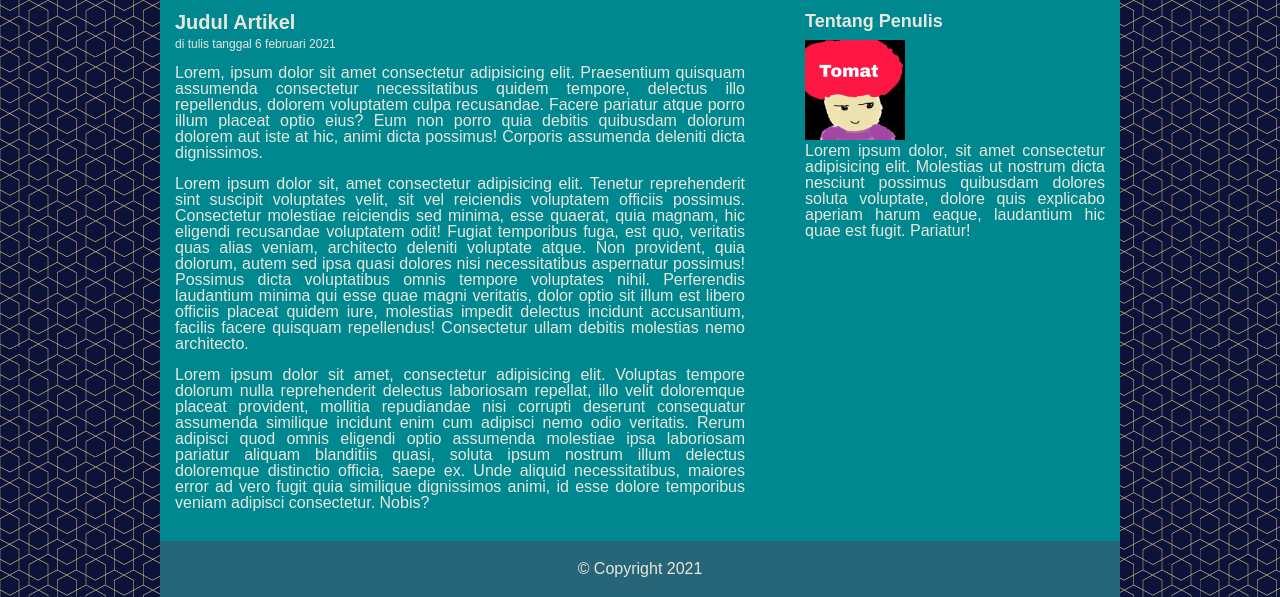
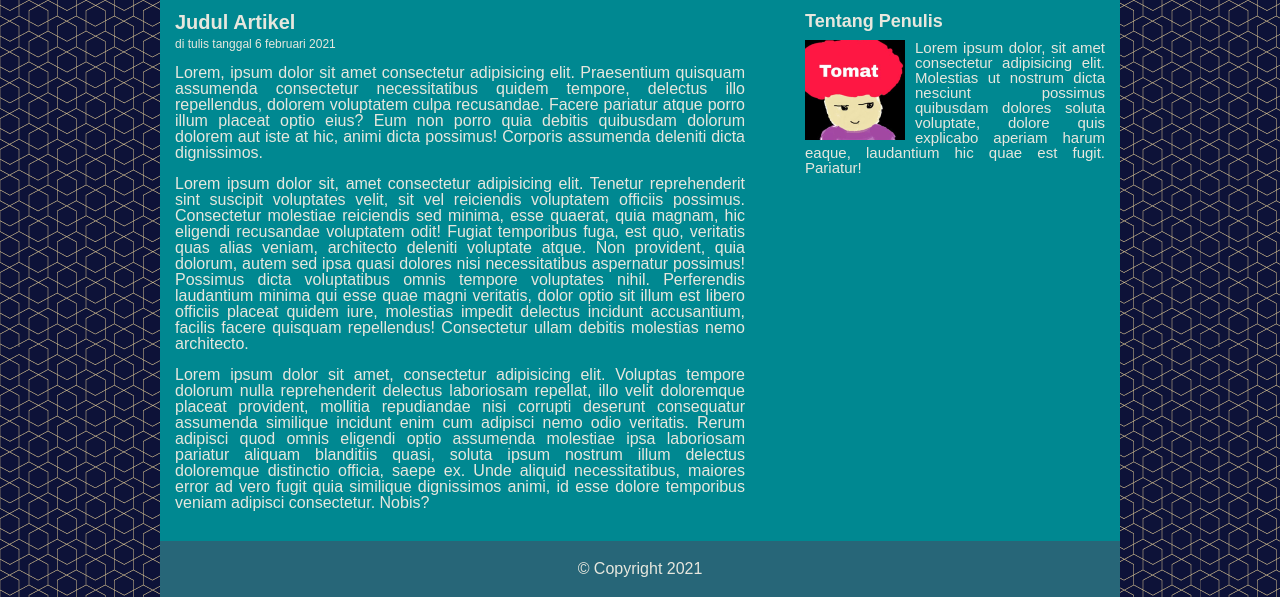
Before and after one commit to maliefrr/belajar-css-layouting-wpu, a plain HTML site: page index.html in a window 1280 px wide. Shown: the part 453-1050 px from the top of the page. Drawn offline with Linux system fonts and the light colour scheme.

```diff
--- a/index.html
+++ b/index.html
@@ -87,6 +87,7 @@
                     Molestias ut nostrum dicta nesciunt possimus quibusdam
                     dolores soluta voluptate, dolore quis explicabo aperiam
                     harum eaque, laudantium hic quae est fugit. Pariatur!</p>
+                <div class="clear"></div>
             </div>
             <div class="clear"></div>
             <div class="footer">
--- a/style.css
+++ b/style.css
@@ -126,6 +126,15 @@ div.container div.banner {
     margin-bottom: 10px;
 }
 
+.sidebar img{
+    float: left;
+    padding-right: 10px;
+}
+
+.sidebar p{
+    font-size: 15px;
+}
+
 .clear {
     clear: both;
 }
```
